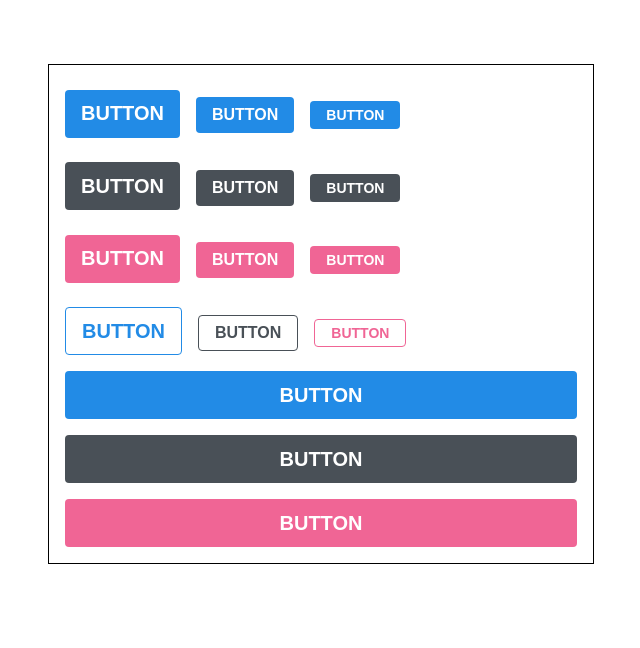
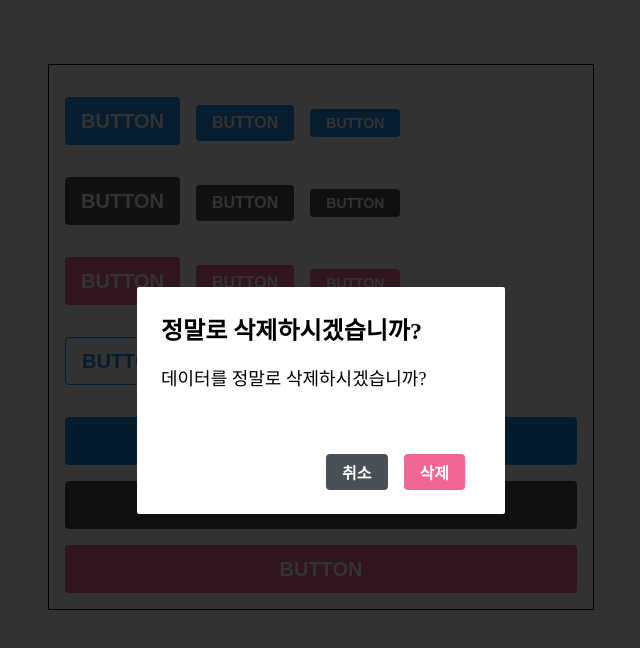
Before and after one commit to yunbiyomi/begin-react, a React (Create React App) app: page / in a window 1280 px wide. Shown: the top 648 px of the page, without its empty margins (319-959 px from the left). Built offline with nearby package versions, Linux system fonts and the light colour scheme.

Commit message:
20230623

```diff
--- a/src/App.js
+++ b/src/App.js
@@ -1,6 +1,7 @@
 import React from "react";
 import styled, {ThemeProvider} from 'styled-components';
 import Button from './components/Button';
+import Dialog from './components/Dialog';
 // import Hello from "./Hello";
 // import Wrapper from './Wrapper';
 // import Counter from './Counter';
@@ -71,6 +72,13 @@ function App() {
         </ButtonGroup>
       </AppBlock>
 
+      <Dialog
+      title = "정말로 삭제하시겠습니까?"
+      confirmText = '삭제'
+      cancelText = '취소'
+      >
+        데이터를 정말로 삭제하시겠습니까?
+      </Dialog>
     </ThemeProvider>
   )
 }
--- a/src/components/Button.js
+++ b/src/components/Button.js
@@ -58,7 +58,6 @@ const fullWidthStyle = css`
       justify-content: center;
       & + & {
         margin-left: 0;
-        margin-top: 1rem;
       }
     `}
 `;
@@ -75,6 +74,7 @@ const StyledButton = styled.button`
   cursor: pointer;
   padding-left: 1rem;
   padding-right: 1rem;
+  margin-top: 1rem;
   margin-right: 1rem;
 
   /* 크기 */
--- /dev/null
+++ b/src/components/Dialog.js
@@ -0,0 +1,57 @@
+import React from "react";
+import styled from "styled-components";
+import Button from "./Button";
+
+const DarkBackground = styled.div`
+    position: fixed;
+    left: 0;
+    top: 0;
+    width: 100%;
+    height: 100%;
+    display: flex;
+    align-items: center;
+    justify-content: center;
+    background: rgba(0, 0, 0, 0.8);
+`;
+
+const DialogBlock = styled.div`
+    width: 320px;
+    padding: 1.5rem;
+    background: white;
+    border-radius: 2px;
+    h3 {
+        margin: 0;
+        font-size: 1.5rem;
+    }
+    p {
+        font-size: 1.125rem;
+    }
+`;
+
+const ButtonGroup = styled.div`
+    margin-top: 3rem;
+    display: flex;
+    justify-content: flex-end;
+`;
+
+function Dialog({ title, children, confirmText, cancelText }) {
+    return (
+        <DarkBackground>
+            <DialogBlock>
+            <h3>{title}</h3>
+            <p>{children}</p>
+            <ButtonGroup>
+                <Button color="gray">{cancelText}</Button>
+                <Button color="pink">{confirmText}</Button>
+            </ButtonGroup>
+            </DialogBlock>
+        </DarkBackground>
+    );
+}
+
+Dialog.defaultProps = {
+    confirmText: '확인',
+    cancelText: '취소'
+};
+
+export default Dialog;
```
